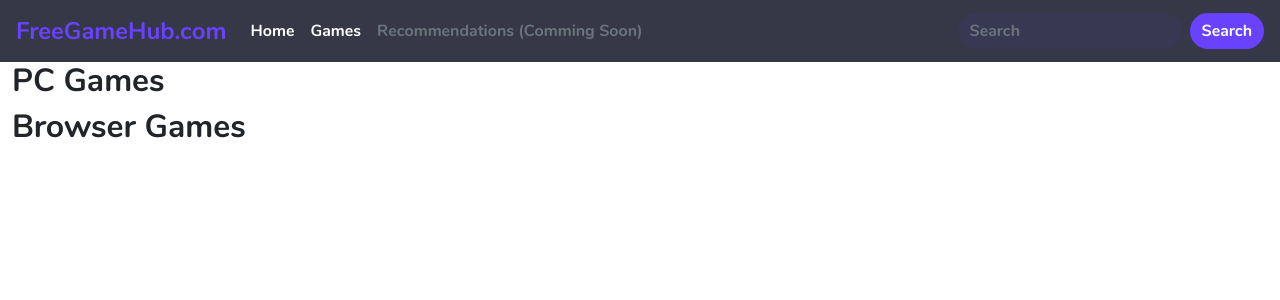
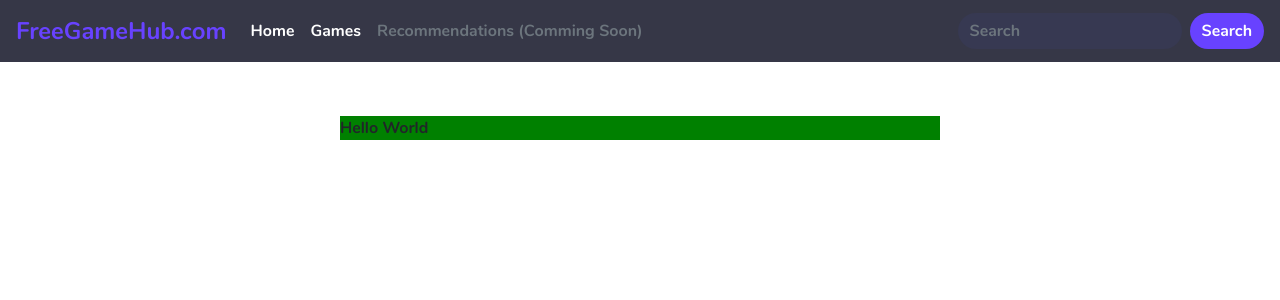
Before and after one commit to jialeee17/free-game-hub.com, a Vue app: page / in a window 1280 px wide. Shown: the top 300 px of the page. Built offline with nearby package versions, Linux system fonts and the light colour scheme; no server answers.

Commit message:
Developing Swiper...

```diff
--- /dev/null
+++ b/src/components/ui/AppSwiper.vue
@@ -0,0 +1,42 @@
+<template>
+    <!-- Slider main container -->
+    <div class="swiper">
+        <!-- Additional required wrapper -->
+        <div class="swiper-wrapper">
+            <!-- Slides -->
+            <div class="swiper-slide"><div style="background: green;">Hello World</div></div>
+            <div class="swiper-slide"><div style="background: green;">Hello World</div></div>
+            <div class="swiper-slide"><div style="background: green;">Hello World</div></div>
+            <div class="swiper-slide"><div style="background: green;">Hello World</div></div>
+            <div class="swiper-slide"><div style="background: green;">Hello World</div></div>
+            <div class="swiper-slide"><div style="background: green;">Hello World</div></div>
+        </div>
+
+        <!-- If we need navigation buttons -->
+        <div class="swiper-button-prev"></div>
+        <div class="swiper-button-next"></div>
+    </div>
+</template>
+
+<script>
+export default {
+    props: {
+        gameList: {
+            type: Array,
+            required: true
+        }
+    },
+
+    setup(props) {
+        console.log(props);
+    }
+}
+</script>
+
+<style scoped>
+.swiper {
+    /* background: #ffffff; */
+    width: 600px;
+    height: 300px;
+}
+</style>
--- a/src/pages/HomePage/index.vue
+++ b/src/pages/HomePage/index.vue
@@ -1,26 +1,30 @@
 <template>
     <!-- PC Games -->
-    <div class="row">
-        <div class="col">
-            <h2>PC Games</h2>
-            <!-- <img :src="gameList[0].thumbnail" alt="">
-            <p class="text-primary">{{ gameList[0].title }}</p> -->
-        </div>
-    </div>
-
-    <!-- Browser Games -->
-    <div class="row">
-        <div class="col">
-            <h2>Browser Games</h2>
+    <div class="section section-recommended-games py-4">
+        <div class="row">
+            <div class="col">
+                <h2 class="title text-white">Recommended for you</h2>
+                <AppSwiper :gameList="gameList"/>
+            </div>
         </div>
     </div>
 </template>
 
 <script>
 import { ref, onMounted } from 'vue';
+import Swiper, { Grid, Pagination } from 'swiper';
+import 'swiper/css';
+
 import freeToGameRepo from '../../api/freeToGameRepository.js';
+import AppSwiper from '../../components/ui/AppSwiper.vue';
 
 export default {
+    name: 'HomePage',
+
+    components: {
+        AppSwiper
+    },
+
     setup() {
         /* -------------------------------------------------------------------------- */
         /*                                    NOTE                                    */
@@ -65,6 +69,21 @@ export default {
                     console.error(e);
                 })
 
+            const swiper = new Swiper('.swiper', {
+                // Optional parameters
+                // direction: 'vertical',
+                // loop: true,
+                grid: {
+                    rows: 3,
+                    cols: 3
+                },
+                // Navigation arrows
+                navigation: {
+                    nextEl: '.swiper-button-next',
+                    prevEl: '.swiper-button-prev',
+                },
+            });
+
         })
 
         // expose to template and other options API hooks
@@ -77,6 +96,12 @@ export default {
 
 </script>
 
-<style>
-
+<style lang="scss" scoped>
+.section {
+    &.section-recommended-games {
+        .title {
+            font-size: 1.125rem;
+        }
+    }
+}
 </style>
```
Also changed, not shown: src/api/plugin/swiperPluginRepository.js (added).
